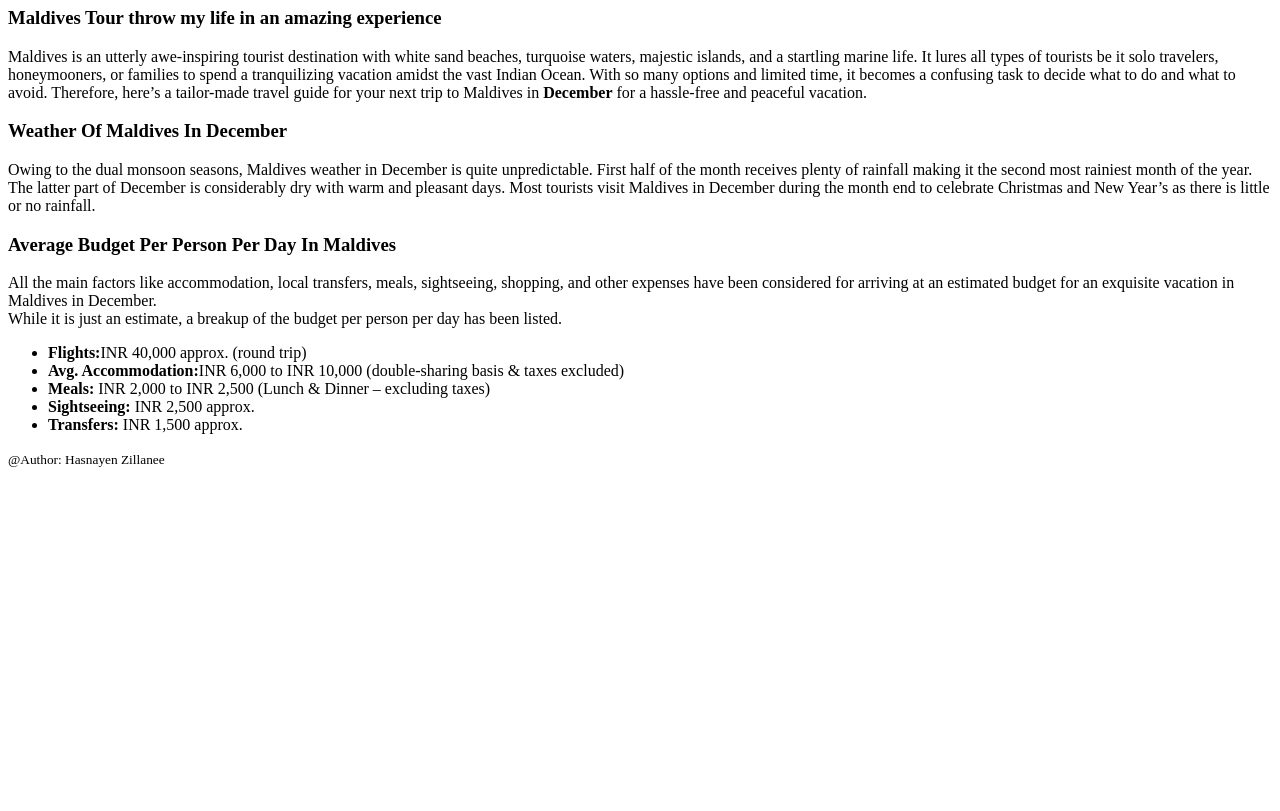
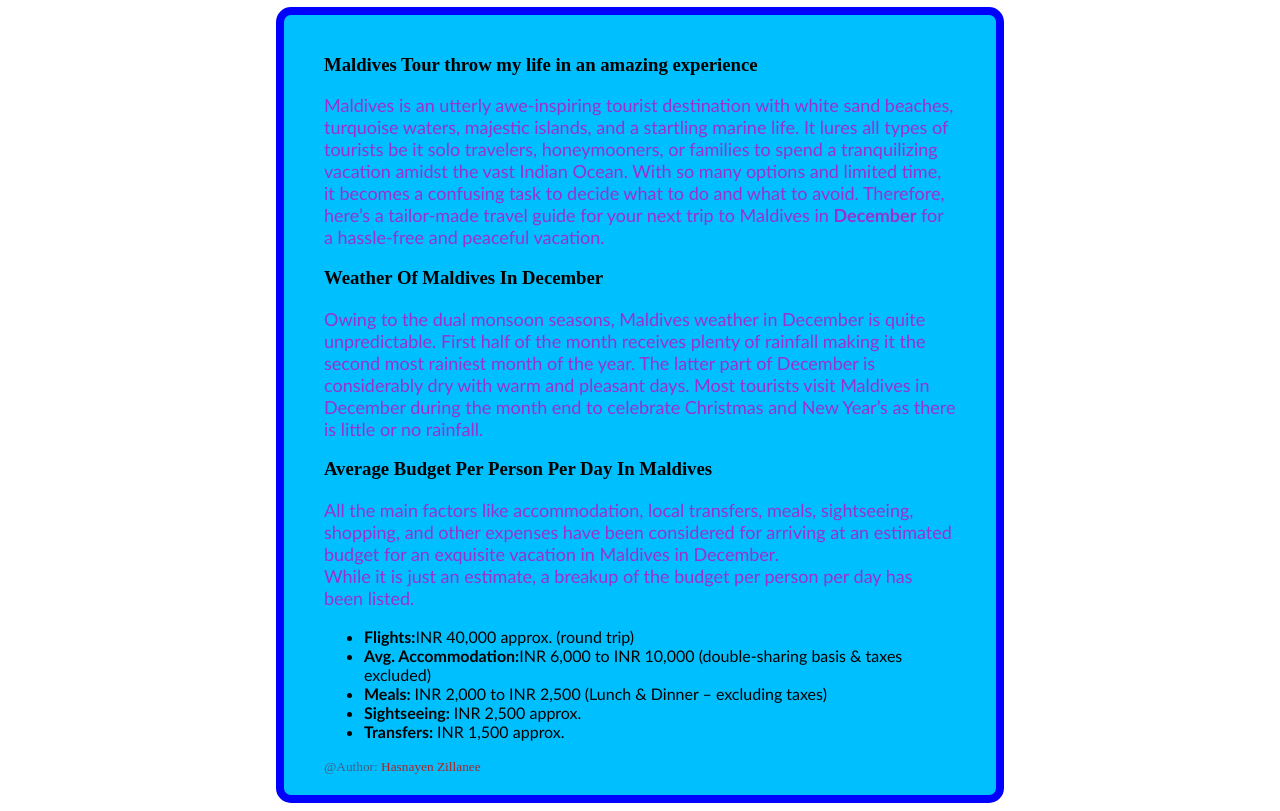
Before and after one commit to hasnayen/web_task01, a plain HTML site: page index.html in a window 1280 px wide. Shown: the part 73-884 px from the top of the page. Before the commit the page ends 800 px from the top, so only its background shows below. Drawn offline with Linux system fonts and the light colour scheme.

Commit message:
I corrected some error

```diff
--- a/index.html
+++ b/index.html
@@ -4,7 +4,7 @@
     <meta charset="UTF-8">
     <meta http-equiv="X-UA-Compatible" content="IE=edge">
     <meta name="viewport" content="width=device-width, initial-scale=1.0">
-    <link rel="stylesheet" href="s2.css">
+    <link rel="stylesheet" href="design.css">
     <style>
 
     </style>
```
